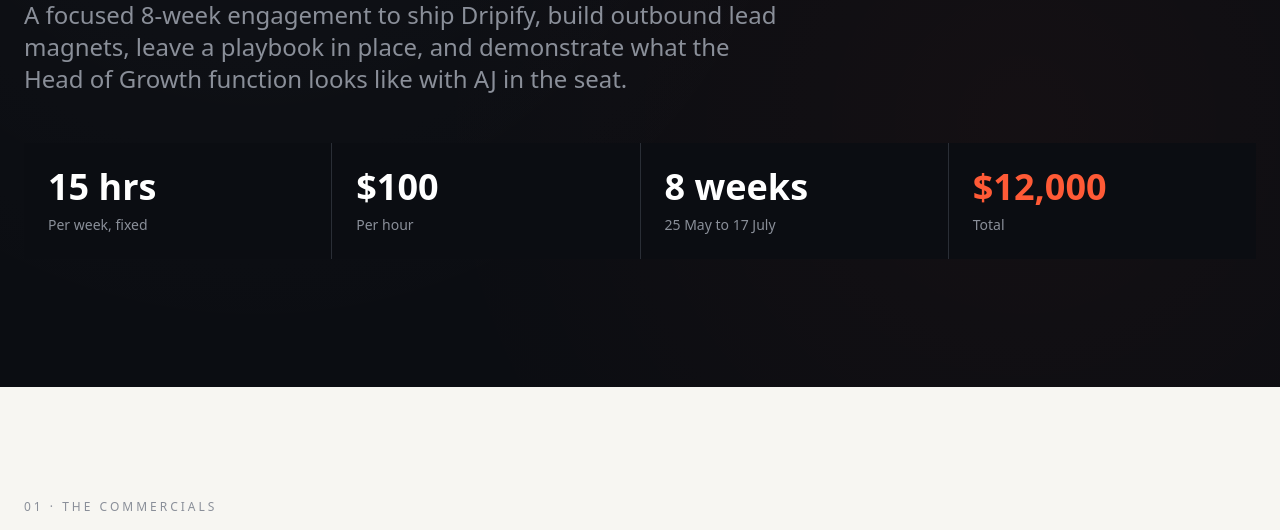
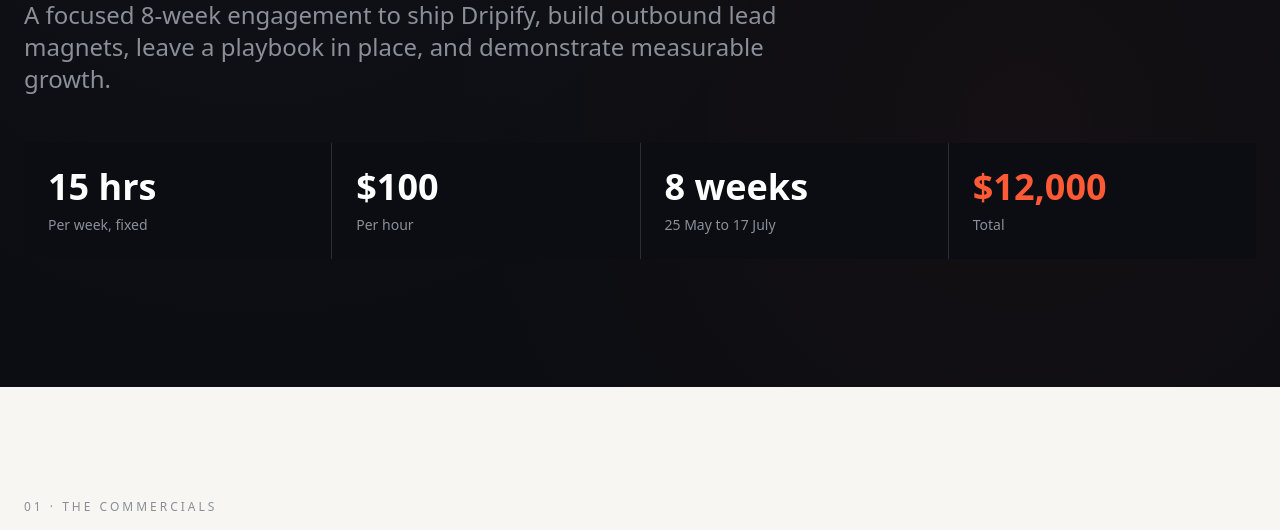
Before and after one commit to aj341/comg, a plain HTML site: page humandigital/HumanDigital_Proposal_Page.html in a window 1280 px wide. Shown: the part 570-1100 px from the top of the page. Drawn offline with nearby package versions, Linux system fonts and the light colour scheme.

Commit message:
measurable growth edit

```diff
--- a/humandigital/HumanDigital_Proposal_Page.html
+++ b/humandigital/HumanDigital_Proposal_Page.html
@@ -63,7 +63,7 @@
       Where <span class="text-hd-accent">8 weeks</span><br>meets <span class="text-hd-accent">a working preview.</span>
     </h1>
     <p class="text-xl md:text-2xl text-hd-mute font-light max-w-3xl mb-10 leading-relaxed">
-      A focused 8-week engagement to ship Dripify, build outbound lead magnets, leave a playbook in place, and demonstrate what the Head of Growth function looks like with AJ in the seat.
+      A focused 8-week engagement to ship Dripify, build outbound lead magnets, leave a playbook in place, and demonstrate measurable growth.
     </p>
     <div class="grid grid-cols-2 md:grid-cols-4 gap-px bg-hd-line mt-12">
       <div class="bg-hd-ink p-6">
```
